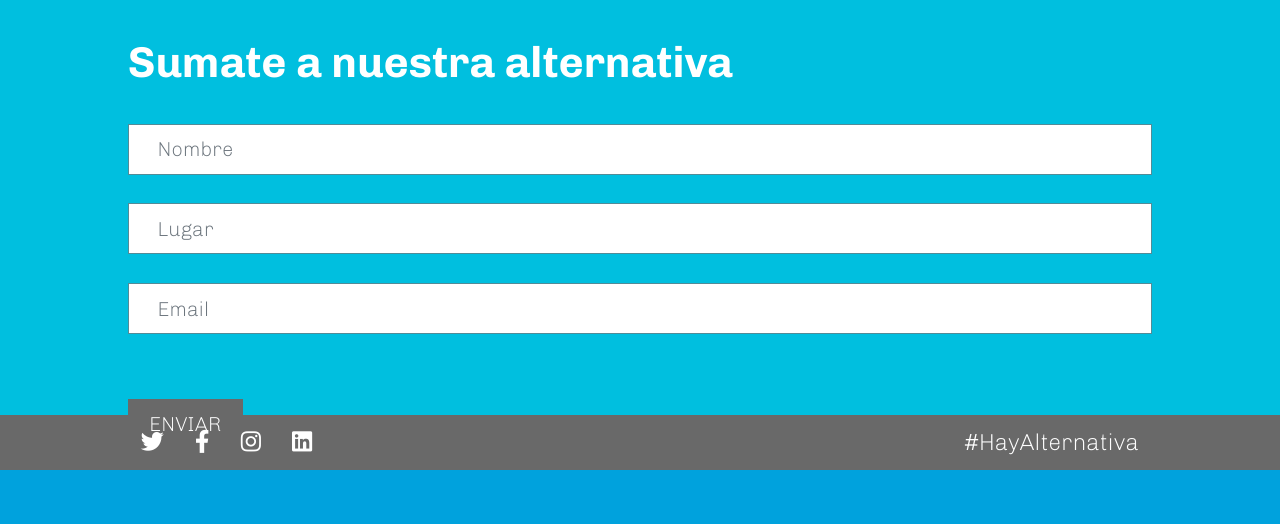
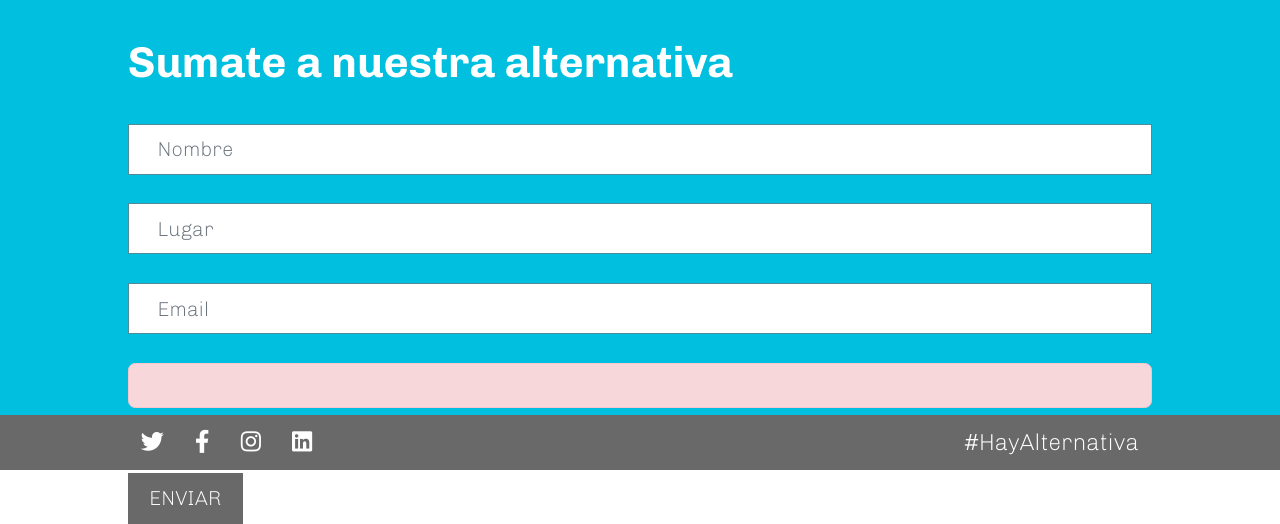
Before and after one commit to valentinaOppen/MassaResponsive, a PHP site: page / in a window 1280 px wide. Shown: the part 2626-3150 px from the top of the page. Before the commit the page ends 3096 px from the top, so only its background shows below. Run offline with PHP 8.4, Linux system fonts and the light colour scheme; some libraries are stand-ins or nearby versions.

Commit message:
Se corrige alert y se agregar alert de error

```diff
--- a/index.php
+++ b/index.php
@@ -89,11 +89,14 @@
                     <div class="form-group">
                         <input name="Email" type="email" class="form-control form-control-lg" id="exampleFormControlInput1" placeholder="Email">
                     </div>
+                    <div id="alert" class="alert alert-success hidden" role="alert">
+                        <span id="responseMessage"></span>
+                    </div>
+                    <div id="alertError" class="alert alert-danger hidden" role="alert">
+                        <span id="responseMessageError"></span>
+                    </div>
                     <button id="btnEnviar" type="submit" class="btn btn-primary">ENVIAR</button>
                 </form>
-                <div id="alert" class="alert alert-success hidden" role="alert">
-                    <span id="responseMessage"></span>
-                </div>
             </div>
 
 
```
